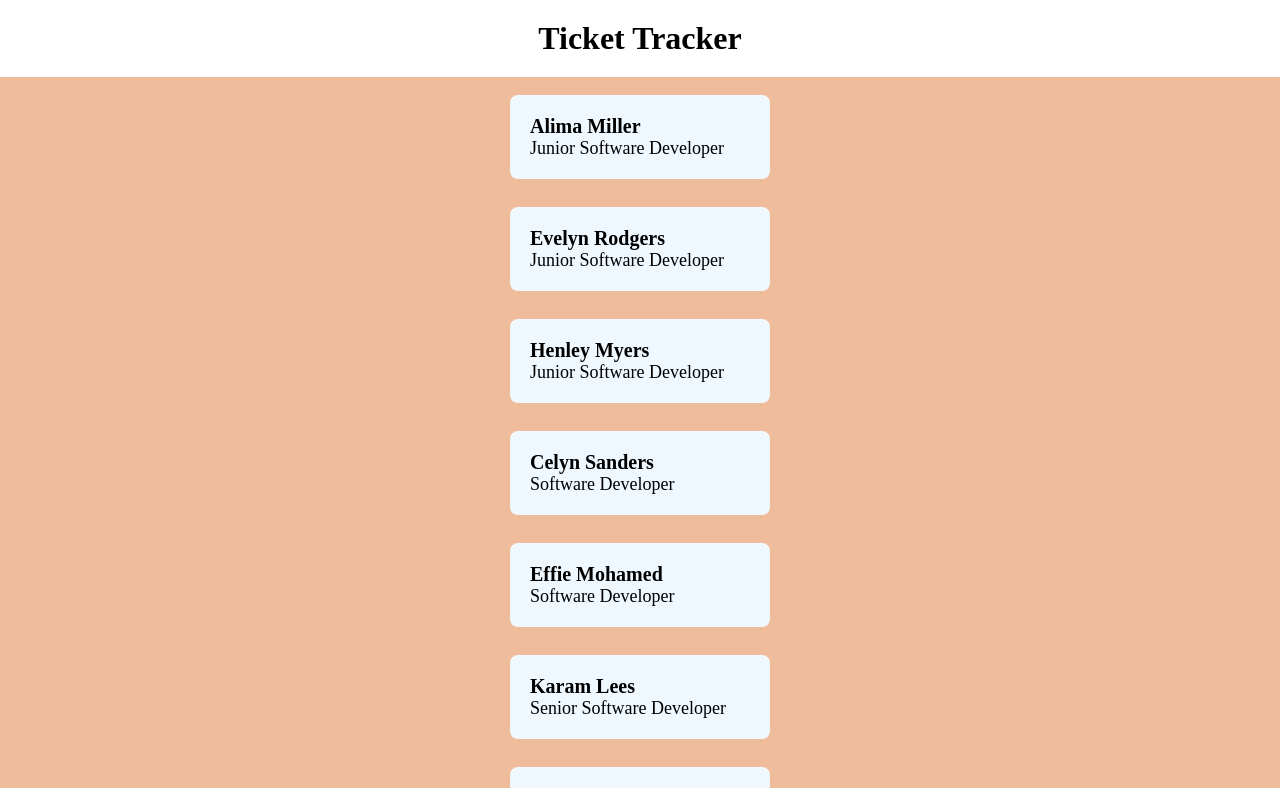
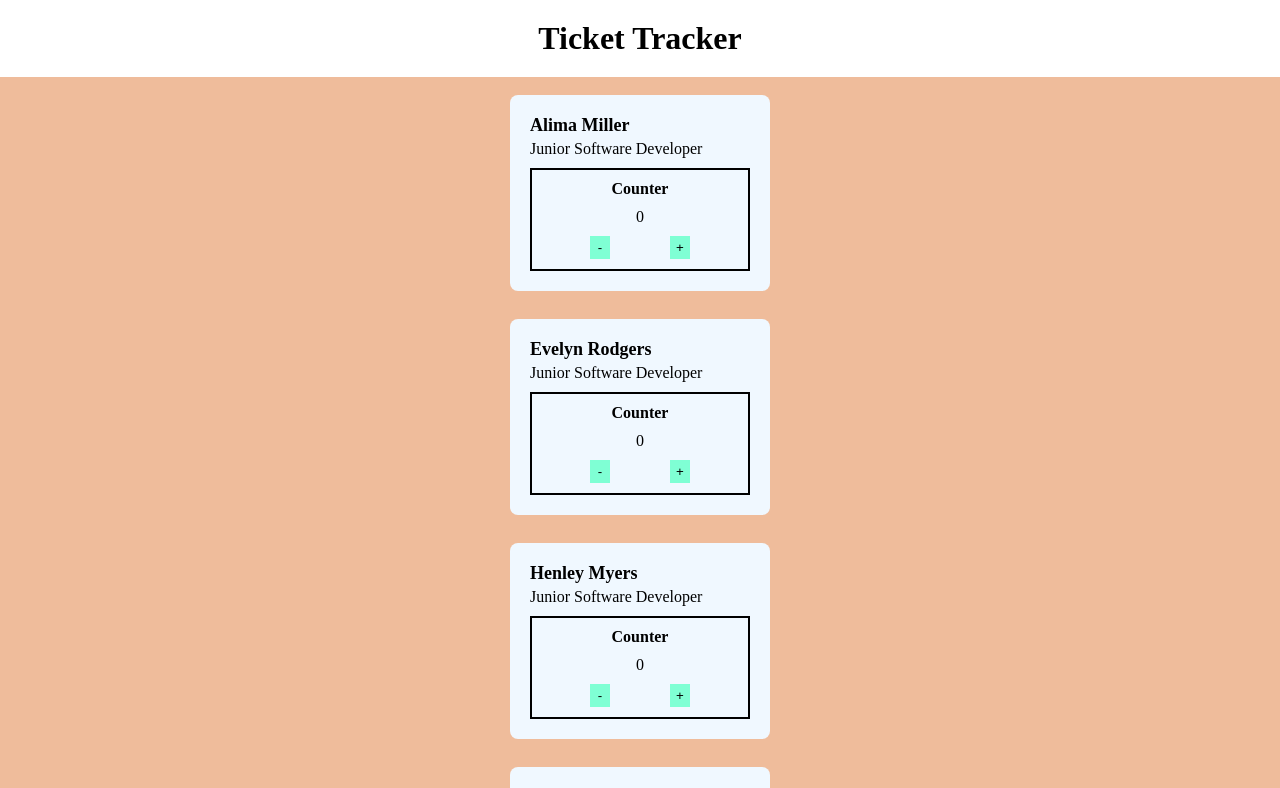
Before and after one commit to samuelmbp/ticket-tracker, a React (Vite) app: page / in a window 1280 px wide. Shown: the top 788 px of the page. Built offline with nearby package versions, Linux system fonts and the light colour scheme.

Commit message:
Create counter component and display inside card

```diff
--- a/src/App.tsx
+++ b/src/App.tsx
@@ -1,6 +1,6 @@
 import "./App.scss";
 import Employee from "./components/Employee/Employee";
-import team from "./data/team";
+import team from "./data/teamData";
 
 function App() {
     return (
--- a/src/components/Card/Card.scss
+++ b/src/components/Card/Card.scss
@@ -13,11 +13,11 @@
         margin-top: 8px;
 
         .card-container__heading {
-            font-size: 20px;
+            font-size: 18px;
         }
 
         .card-container__role {
-            font-size: 18px;
+            margin: 4px 0px;
         }
     }
 }
--- a/src/components/Card/Card.tsx
+++ b/src/components/Card/Card.tsx
@@ -1,3 +1,4 @@
+import Counter from "../Counter/Counter";
 import "./Card.scss";
 
 type CardProps = {
@@ -11,6 +12,7 @@ const Card = ({ name, role }: CardProps) => {
             <div className="card-container__content">
                 <h1 className="card-container__heading">{name}</h1>
                 <p className="card-container__role">{role}</p>
+                <Counter />
             </div>
         </div>
     );
--- /dev/null
+++ b/src/components/Counter/Counter.scss
@@ -0,0 +1,28 @@
+.counter-container {
+    display: flex;
+    justify-content: center;
+    align-items: center;
+    flex-direction: column;
+    margin-top: 10px;
+    border: 2px solid black;
+    padding: 10px;
+
+    &__count {
+        margin: 10px 0;
+    }
+
+    &__buttons {
+        display: flex;
+        justify-content: space-between;
+        width: 100px;
+
+        .counter-container__button {
+            outline: none;
+            border: none;
+            padding: 4px;
+            width: 20px;
+            background-color: aquamarine;
+            cursor: pointer;
+        }
+    }
+}
--- /dev/null
+++ b/src/components/Counter/Counter.tsx
@@ -0,0 +1,37 @@
+import { useState } from "react";
+import "./Counter.scss";
+
+const Counter = () => {
+    const [count, setCount] = useState<number>(0);
+
+    const handleIncrement = () => {
+        setCount(count + 1);
+    };
+
+    const handleDecrement = () => {
+        count === 0 ? setCount(0) : setCount(count - 1);
+    };
+
+    return (
+        <div className="counter-container">
+            <h4 className="counter-container__heading">Counter</h4>
+            <p className="counter-container__count">{count}</p>
+            <div className="counter-container__buttons">
+                <button
+                    onClick={handleDecrement}
+                    className="counter-container__button"
+                >
+                    -
+                </button>
+                <button
+                    onClick={handleIncrement}
+                    className="counter-container__button"
+                >
+                    +
+                </button>
+            </div>
+        </div>
+    );
+};
+
+export default Counter;
```
Also changed, not shown: src/data/teamData.tsx (renamed from src/data/team.tsx), tsconfig.json (indentation only).
